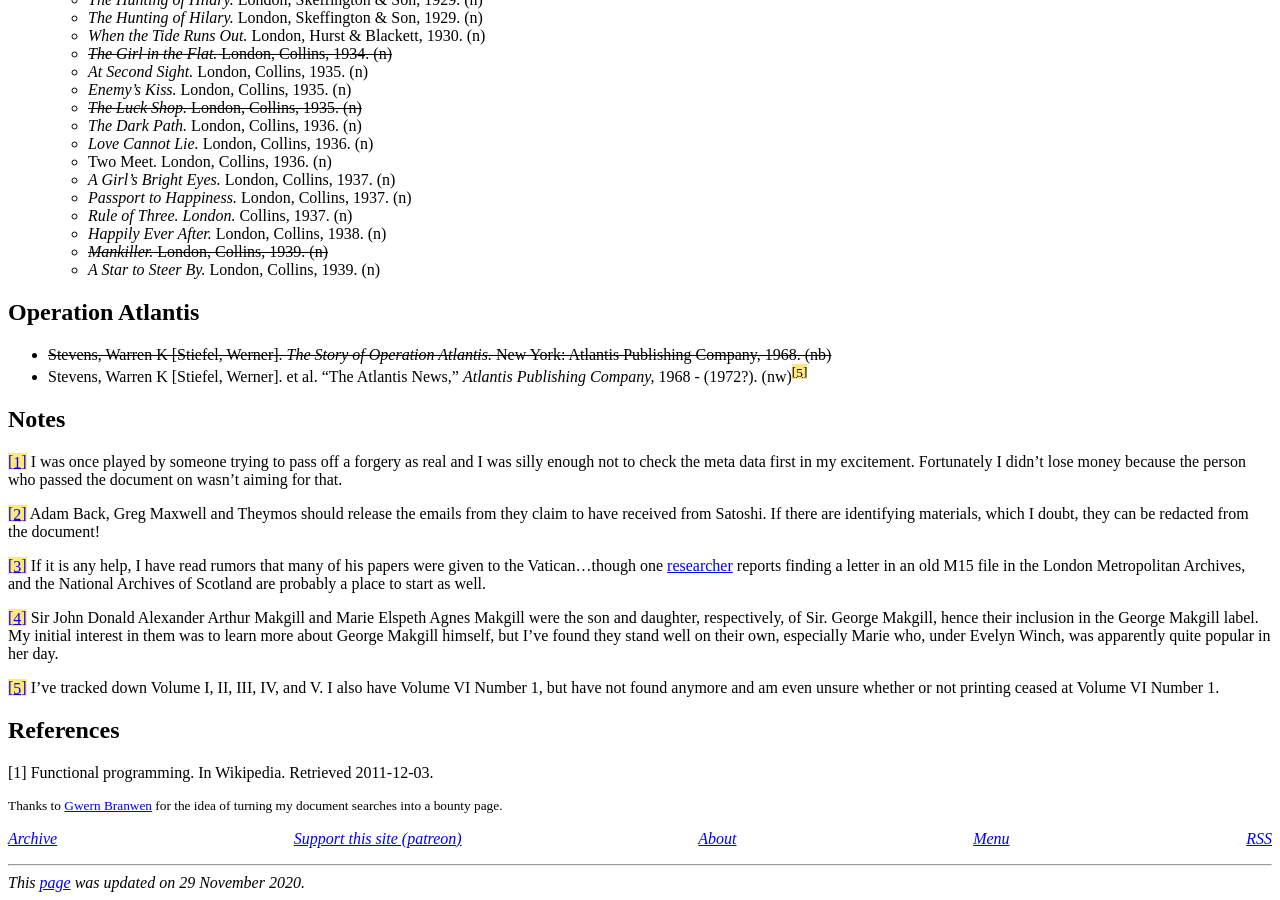
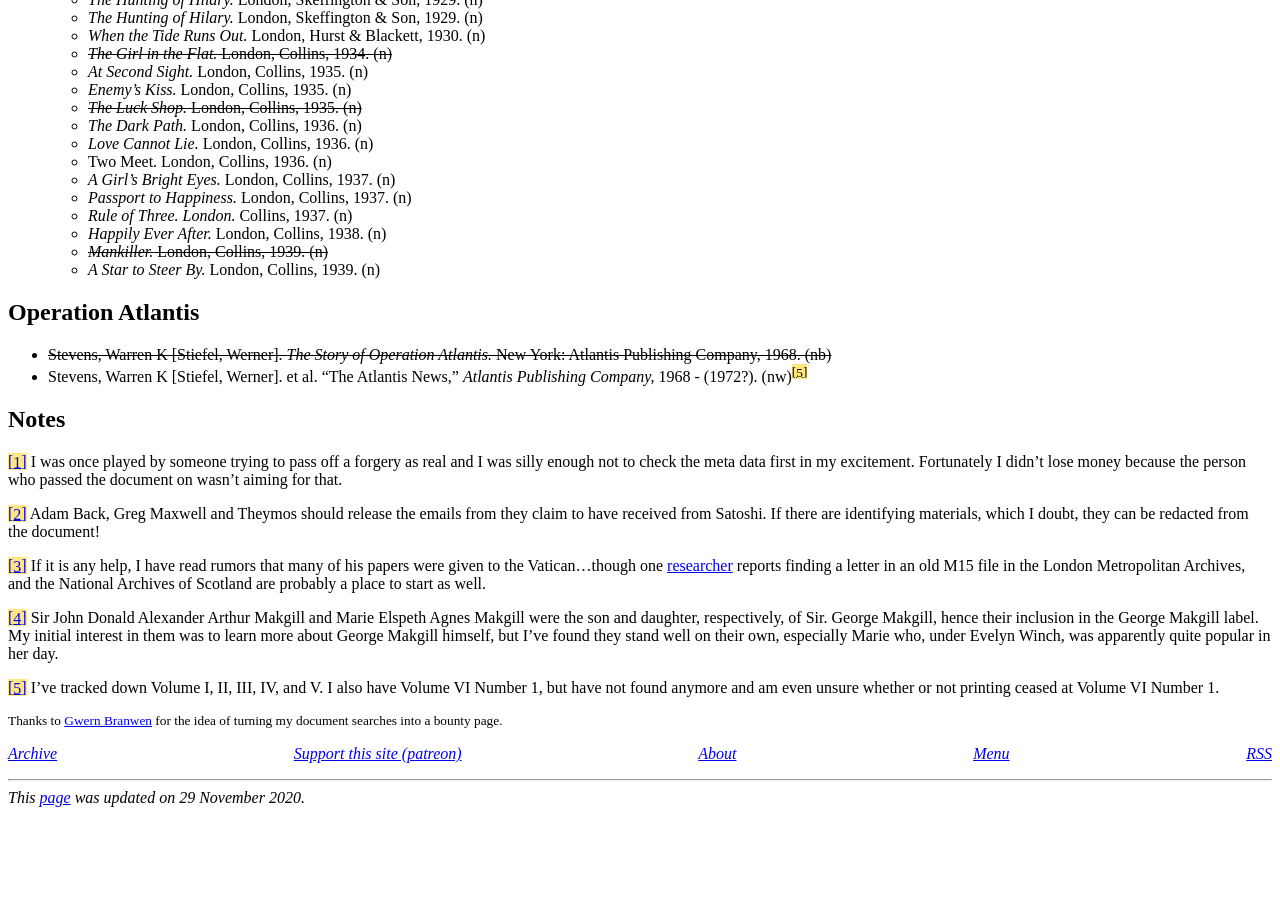
Before and after one commit to derykmakgill/website, a Jekyll site: the page built from research-bounties.md, in a window 1280 px wide and 900 px high, scrolled down 1117 px. Built offline with Jekyll 4.4.1, drawn with Linux system fonts in a browser that asks for light colours; after the commit the page ends 1932 px from its top, so only the background shows below that.

Commit message:
Update research-bounties.md

```diff
--- a/research-bounties.md
+++ b/research-bounties.md
@@ -79,9 +79,4 @@ Please understand that interest in a document does not mean endorsement of that
 ## Notes
 
 <div id = "Footnotes" class="footnotes"><p class="invis">Footnotes:</p></div>
-
-## References
-
-[1] Functional programming. In Wikipedia. Retrieved 2011-12-03.
-
 <small>Thanks to <a href="https://www.gwern.net/Fulltext">Gwern Branwen</a> for the idea of turning my document searches into a bounty page.</small>
```
